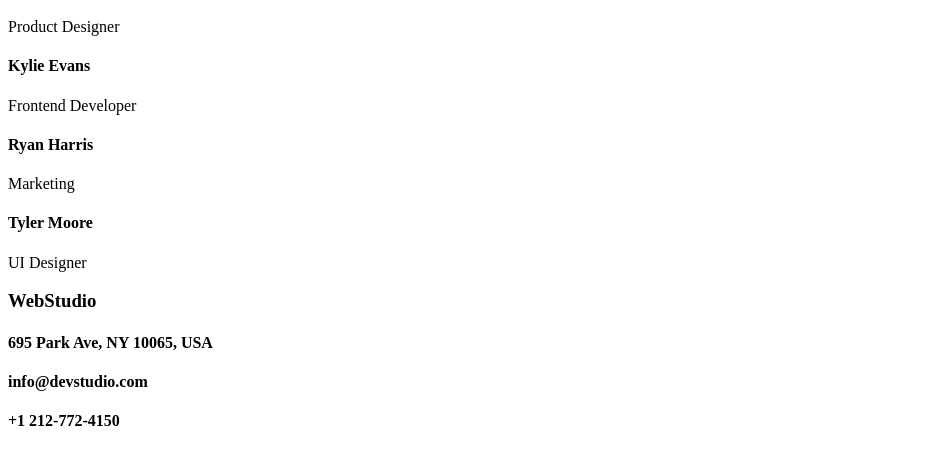
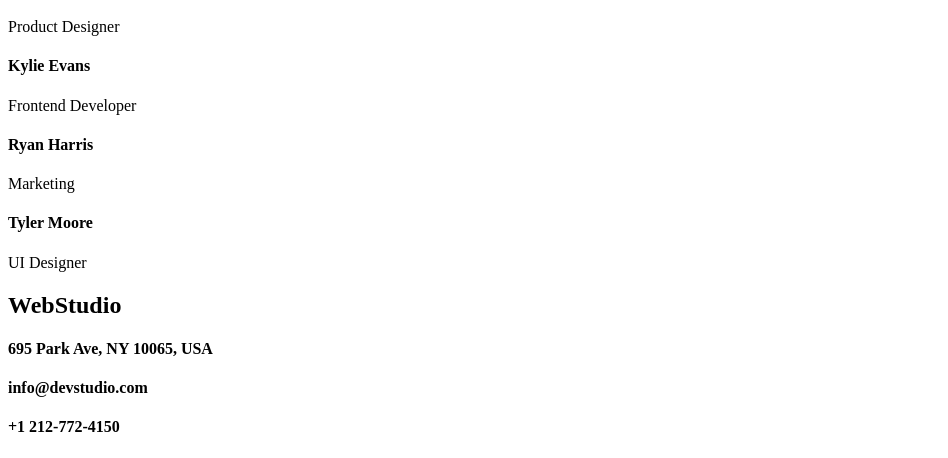
Before and after one commit to Nelunell/web-studio, a plain HTML site: page index.html in a window 1280 px wide. Shown: the part 1265-1723 px from the top of the page, without its empty margins (0-948 px from the left). Drawn offline with Linux system fonts and the light colour scheme.

Commit message:
am terminat de scris in HTML

```diff
--- a/index.html
+++ b/index.html
@@ -61,7 +61,7 @@
 
          <!-- Footer Section -->
          <section>
-            <h3>WebStudio</h3>
+            <h1>WebStudio</h1>
             <h4>695 Park Ave, NY 10065, USA</h4>
             <h4>info@devstudio.com</h4>
             <h4>+1 212-772-4150</h4>
```
